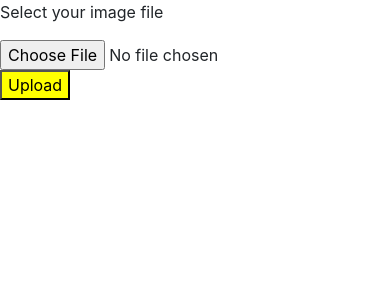
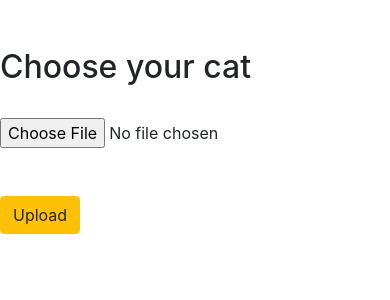
Before and after one commit to 65usami/cat-detector, a Flask app: page / in a window 390 px wide. Shown: the top 300 px of the page. Run offline with Flask 2, Linux system fonts and the light colour scheme; some libraries are stand-ins or nearby versions.

Commit message:
responsive

```diff
--- a/templates/upload_file.html
+++ b/templates/upload_file.html
@@ -1,17 +1,25 @@
 {% extends "layout.html" %}
 {% block content %}
 
-<p>Select your image file</p>
+<br>
+<br>
+<h2>Choose your cat</h2>
+<br>
 <form method=post enctype=multipart/form-data>
-    <input type=file name=file>
-    <input type=submit value=Upload style="background-color: yellow">
+    <input type="file" name="file">
+    <br>
+    <br>
+    <br>
+    <button type="submit" class="btn btn-warning">Upload</button>
 </form>
 
 {% if result_data %}
     <br>
     <hr>
-    <p>Uploaded file: {{filename}}</p>
-    <p>Result: {{result_data}}</p>
-    <img src="{{pushed_img_path}}">
+    <p class="h4">Uploaded file: {{filename}}</p>
+    <br>
+    <p class="h4">{{result_data}}</p>
+    <img src="{{pushed_img_path}}" class="img-thumbnail">
 {% endif %}
+
 {% endblock %}
```
